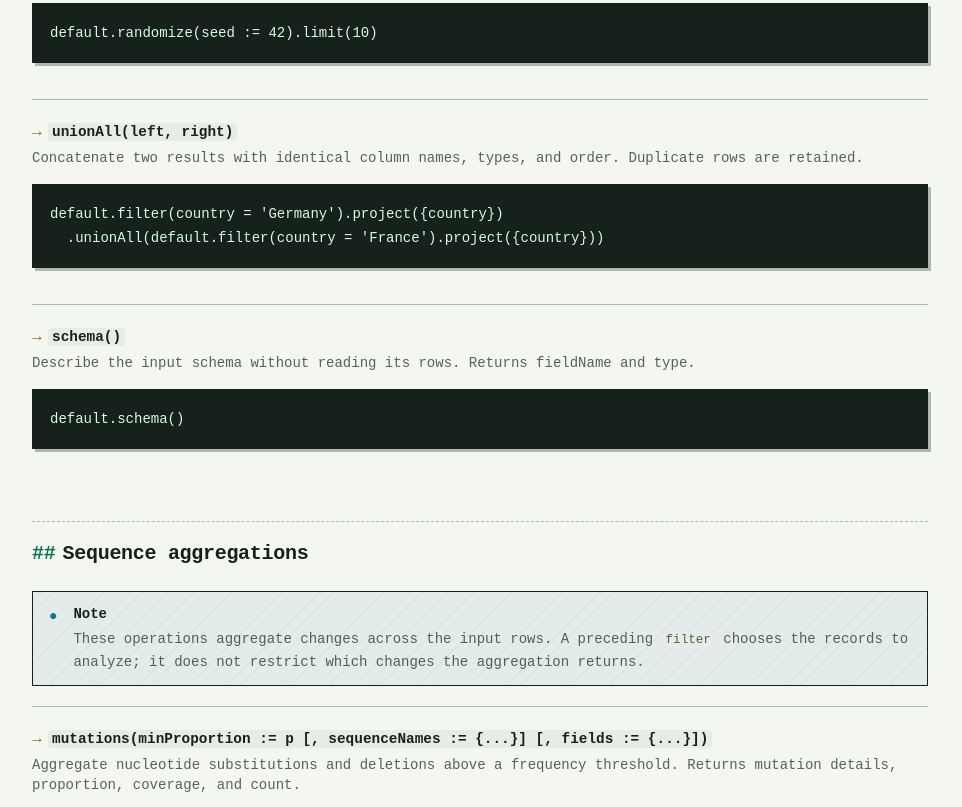
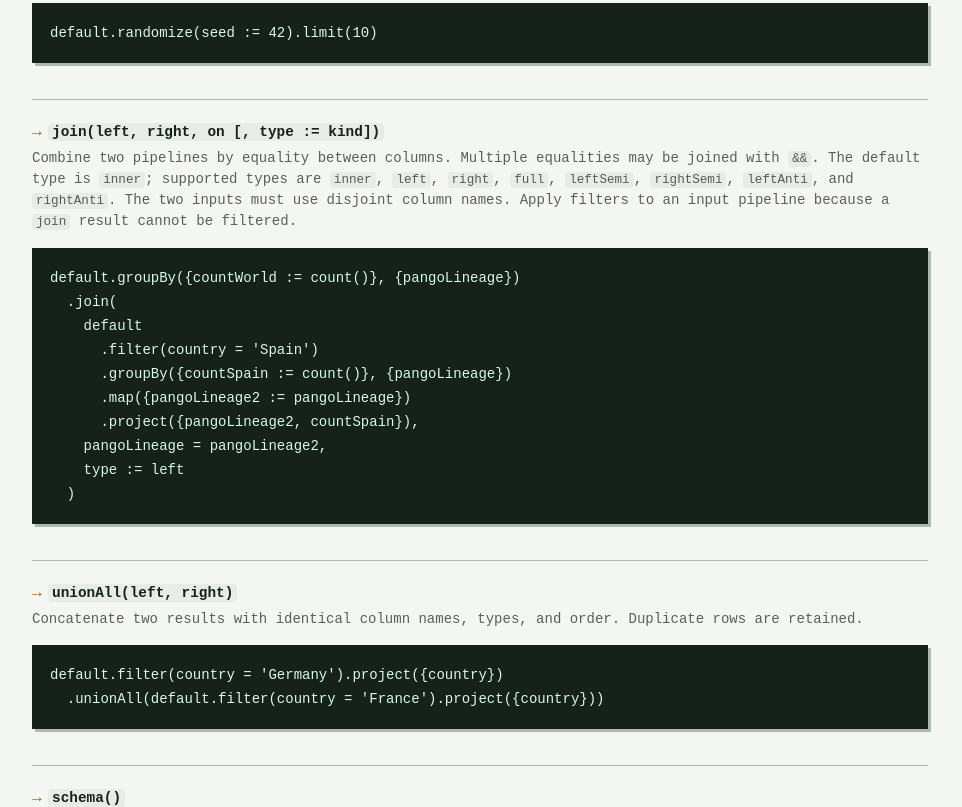
Before and after one commit to GenSpectrum/silo-console, a React (Vite) app: page /docs/reference/query-language in a window 1280 px wide. Shown: the part 2640-3447 px from the top of the page, without its empty margins (284-1246 px from the left). Built offline with nearby package versions, Linux system fonts and the light colour scheme; no server answers.

Commit message:
feat: update SILO and add join exercise

```diff
--- a/src/components/QueryRunner.tsx
+++ b/src/components/QueryRunner.tsx
@@ -1,5 +1,5 @@
 import { useCallback, useEffect, useRef, useState } from 'react';
-import { runBoundedTarget, type QueryTarget } from '../lib/queryTarget';
+import { runTargetQuery, type QueryTarget } from '../lib/queryTarget';
 import { resultsMatch } from '../lib/compareResults';
 import { celebrate } from '../lib/celebrate';
 import { parseErrorPosition } from '../lib/parseError';
@@ -12,11 +12,11 @@ import type { SiloQueryError } from '../lib/runQuery';
 // exercise doesn't repeatedly re-query the server for the same answer.
 const referenceCache = new Map<string, QueryRow[]>();
 
-async function getReferenceRows(target: QueryTarget, referenceQuery: string) {
-    const key = target.id + '\n' + referenceQuery;
+async function getReferenceRows(target: QueryTarget, referenceQuery: string, returnAllRows: boolean) {
+    const key = target.id + '\n' + returnAllRows + '\n' + referenceQuery;
     const cached = referenceCache.get(key);
     if (cached) return cached;
-    const res = await runBoundedTarget(target, referenceQuery);
+    const res = await runTargetQuery(target, referenceQuery, returnAllRows);
     referenceCache.set(key, res.rows);
     return res.rows;
 }
@@ -44,6 +44,7 @@ type QueryRunnerProps = {
     onQueryChange?: (query: string) => void;
     autoRun?: boolean;
     onAutoRun?: () => void;
+    returnAllRows?: boolean;
 };
 
 // Reusable query widget: editor + Run button + status/meta/error + results table.
@@ -56,6 +57,7 @@ export default function QueryRunner({
     onQueryChange,
     autoRun = false,
     onAutoRun,
+    returnAllRows = false,
 }: QueryRunnerProps) {
     const [query, setQuery] = useState(initialQuery);
     const [running, setRunning] = useState(false);
@@ -90,12 +92,12 @@ export default function QueryRunner({
 
         setRunning(true);
         try {
-            const res = await runBoundedTarget(target, query);
+            const res = await runTargetQuery(target, query, returnAllRows);
             setResult(res);
 
             if (referenceQuery) {
                 try {
-                    const referenceRows = await getReferenceRows(target, referenceQuery);
+                    const referenceRows = await getReferenceRows(target, referenceQuery, returnAllRows);
                     setVerdict(
                         resultsMatch(res.rows, referenceRows)
                             ? { status: 'correct', message: 'Correct!' }
@@ -116,7 +118,7 @@ export default function QueryRunner({
         } finally {
             setRunning(false);
         }
-    }, [query, referenceQuery, target]);
+    }, [query, referenceQuery, returnAllRows, target]);
 
     useEffect(() => {
         if (!autoRun || autoRunStarted.current || !query.trim()) return;
--- a/src/data/exercises.ts
+++ b/src/data/exercises.ts
@@ -20,6 +20,7 @@ export type Exercise = {
     answer: string;
     explanation: string;
     documentation: { label: string; to: string }[];
+    returnAllRows?: boolean;
 };
 
 export const exercises: Exercise[] = [
@@ -70,6 +71,32 @@ export const exercises: Exercise[] = [
   .groupBy({count:=count()}, {pangoLineage})
   .orderBy({count.desc()})
   .limit(20)`,
+    },
+    {
+        slug: 'worldwide-spain-lineage-counts',
+        title: 'Compare worldwide and Spanish lineage counts',
+        question:
+            'Return every pango lineage with its worldwide sequence count and its sequence count from Spain. Include lineages that have no sequences from Spain. Sort by the worldwide count, highest first.',
+        explanation:
+            'Build one aggregation for worldwide counts and another for Spanish counts. Give the lineage column on the Spanish side a distinct name, then use a left join so every worldwide lineage is retained even when Spain has no matching row. Project the requested columns and order by the worldwide count.',
+        documentation: [
+            { label: 'join', to: '/docs/reference/query-language#join' },
+            { label: 'groupBy', to: '/docs/reference/query-language#group-by' },
+        ],
+        answer: `default
+  .groupBy({countWorld:=count()}, {pangoLineage})
+  .join(
+    default
+      .filter(country = 'Spain')
+      .groupBy({countSpain:=count()}, {pangoLineage})
+      .map({pangoLineage2 := pangoLineage})
+      .project({pangoLineage2, countSpain}),
+    pangoLineage = pangoLineage2,
+    type := left
+  )
+  .project({pangoLineage, countWorld, countSpain})
+  .orderBy({countWorld.desc()})`,
+        returnAllRows: true,
     },
     {
         slug: 'submissions-by-iso-week',
--- a/src/lib/queryTarget.ts
+++ b/src/lib/queryTarget.ts
@@ -30,3 +30,7 @@ export async function runBoundedTarget(target: QueryTarget, rawQuery: string) {
         throw error;
     }
 }
+
+export function runTargetQuery(target: QueryTarget, rawQuery: string, returnAllRows: boolean) {
+    return returnAllRows ? target.run(rawQuery) : runBoundedTarget(target, rawQuery);
+}
--- a/src/lib/siloQueryLanguage.ts
+++ b/src/lib/siloQueryLanguage.ts
@@ -11,6 +11,7 @@ const FUNCTIONS = new Set([
     'limit',
     'offset',
     'randomize',
+    'join',
     'unionAll',
     'mutations',
     'aminoAcidMutations',
--- a/src/pages/ExercisePage.tsx
+++ b/src/pages/ExercisePage.tsx
@@ -54,7 +54,12 @@ export default function ExercisePage() {
                 Write a query and run it. The result is compared with the reference answer without considering row
                 order.
             </p>
-            <QueryRunner key={slug} target={exerciseTarget} referenceQuery={exercise.answer} />
+            <QueryRunner
+                key={slug}
+                target={exerciseTarget}
+                referenceQuery={exercise.answer}
+                returnAllRows={exercise.returnAllRows}
+            />
 
             <div className='mt-6 space-y-3'>
                 <details className='collapse border border-base-300 bg-base-100'>
--- a/src/pages/docs/LanguageReferencePage.tsx
+++ b/src/pages/docs/LanguageReferencePage.tsx
@@ -160,6 +160,33 @@ export default function LanguageReferencePage() {
                 {`default.randomize(seed := 42).limit(10)`}
             </ReferenceItem>
             <ReferenceItem
+                id='join'
+                name='join(left, right, on [, type := kind])'
+                description={
+                    <>
+                        Combine two pipelines by equality between columns. Multiple equalities may be joined with{' '}
+                        <code>&amp;&amp;</code>. The default type is <code>inner</code>; supported types are{' '}
+                        <code>inner</code>, <code>left</code>, <code>right</code>, <code>full</code>,{' '}
+                        <code>leftSemi</code>, <code>rightSemi</code>, <code>leftAnti</code>, and <code>rightAnti</code>
+                        {
+                            '. The two inputs must use disjoint column names. Apply filters to an input pipeline because a '
+                        }
+                        <code>join</code> result cannot be filtered.
+                    </>
+                }
+            >
+                {`default.groupBy({countWorld := count()}, {pangoLineage})
+  .join(
+    default
+      .filter(country = 'Spain')
+      .groupBy({countSpain := count()}, {pangoLineage})
+      .map({pangoLineage2 := pangoLineage})
+      .project({pangoLineage2, countSpain}),
+    pangoLineage = pangoLineage2,
+    type := left
+  )`}
+            </ReferenceItem>
+            <ReferenceItem
                 id='union-all'
                 name='unionAll(left, right)'
                 description='Concatenate two results with identical column names, types, and order. Duplicate rows are retained.'
@@ -183,7 +210,7 @@ export default function LanguageReferencePage() {
             <ReferenceItem
                 id='mutations'
                 name='mutations(minProportion := p [, sequenceNames := {...}] [, fields := {...}])'
-                description='Aggregate nucleotide substitutions and deletions above a frequency threshold. Returns mutation details, proportion, coverage, and count.'
+                description='Aggregate nucleotide substitutions and deletions above a frequency threshold. Returns source and observed symbols, position, sequence name, proportion, coverage, and count.'
             >
                 {`default.filter(country = 'Switzerland')
   .mutations(minProportion := 0.05, sequenceNames := {main})`}
--- a/src/pages/docs/SqlComparisonPage.tsx
+++ b/src/pages/docs/SqlComparisonPage.tsx
@@ -70,6 +70,14 @@ export default function SqlComparisonPage() {
                         </tr>
                         <tr>
                             <td>
+                                <code>JOIN</code>
+                            </td>
+                            <td>
+                                <code>.join(otherPipeline, leftColumn = rightColumn)</code>
+                            </td>
+                        </tr>
+                        <tr>
+                            <td>
                                 <code>UNION ALL</code>
                             </td>
                             <td>
```
Also changed, not shown: silo-version.txt, silo-wasm-source.txt, 1 other file (tests, documents, lock files or other folders).
